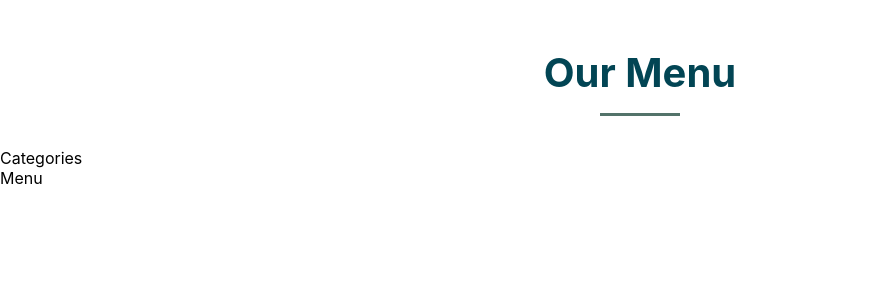
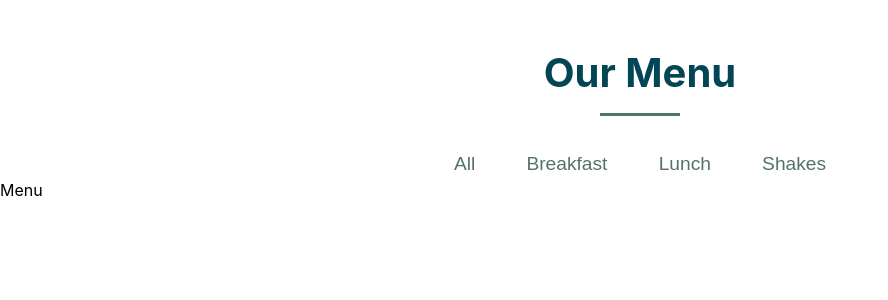
Before and after one commit to yasingultekin/Menu_Project_React, a React (Create React App) app: page / in a window 1280 px wide. Shown: the top 300 px of the page, without its empty margins (0-888 px from the left). Built offline with nearby package versions, Linux system fonts and the light colour scheme.

Commit message:
categories

```diff
--- a/src/components/categories/Categories.js
+++ b/src/components/categories/Categories.js
@@ -1,7 +1,18 @@
 import React from "react";
+import "./Categories.css";
 
-const Categories = () => {
-  return <div>Categories</div>;
+const Categories = ({ allCategories }) => {
+  return (
+    <div className="btn-container">
+      {allCategories.map((categoryItem, index) => {
+        return (
+          <button className="category-button" key={index}>
+            {categoryItem}
+          </button>
+        );
+      })}
+    </div>
+  );
 };
 
 export default Categories;
--- a/src/pages/Home.js
+++ b/src/pages/Home.js
@@ -2,12 +2,15 @@ import React from "react";
 import Categories from "../components/categories/Categories";
 import Header from "../components/header/Header";
 import Menus from "../components/menus/Menus";
+import data from "../helper/data";
+
+const allCategories = ["all", ...new Set(data.map((item) => item.category))];
 
 const Home = () => {
   return (
     <div>
       <Header />
-      <Categories />
+      <Categories allCategories={allCategories} />
       <Menus />
     </div>
   );
```
